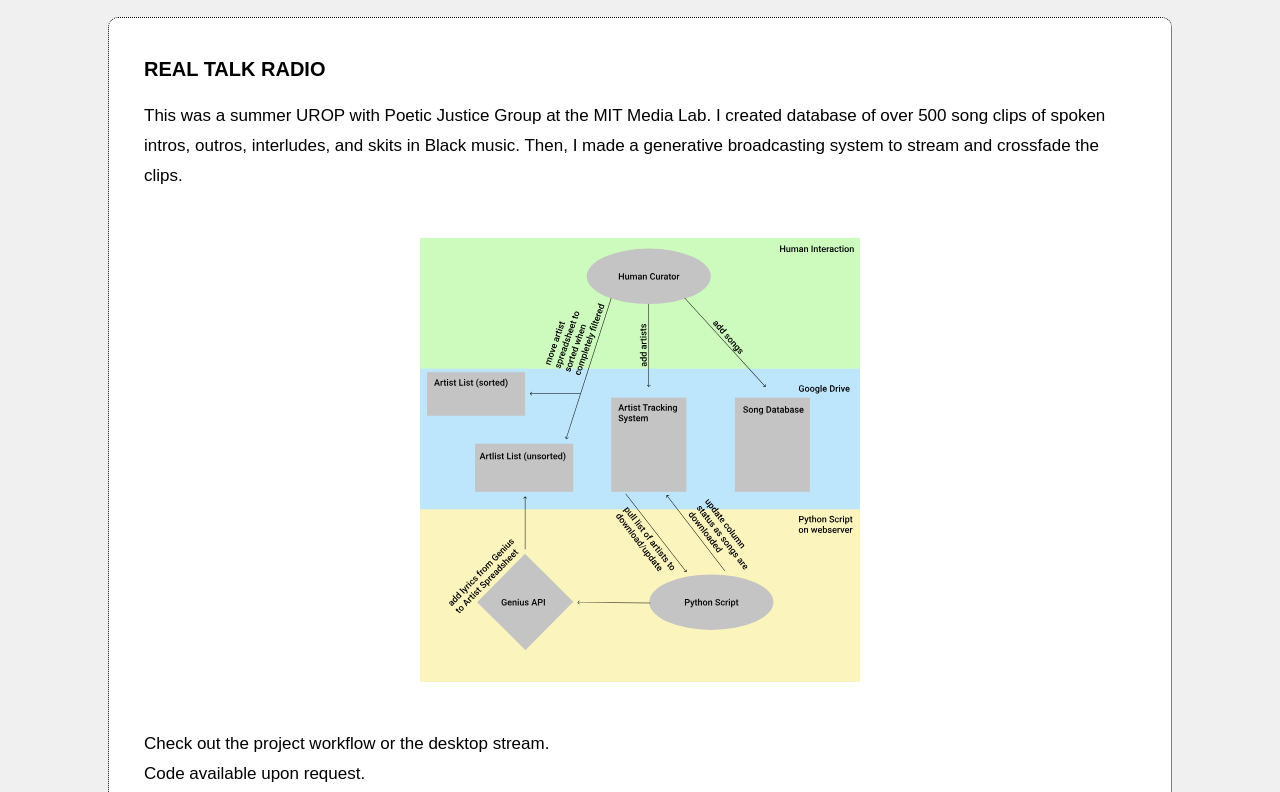
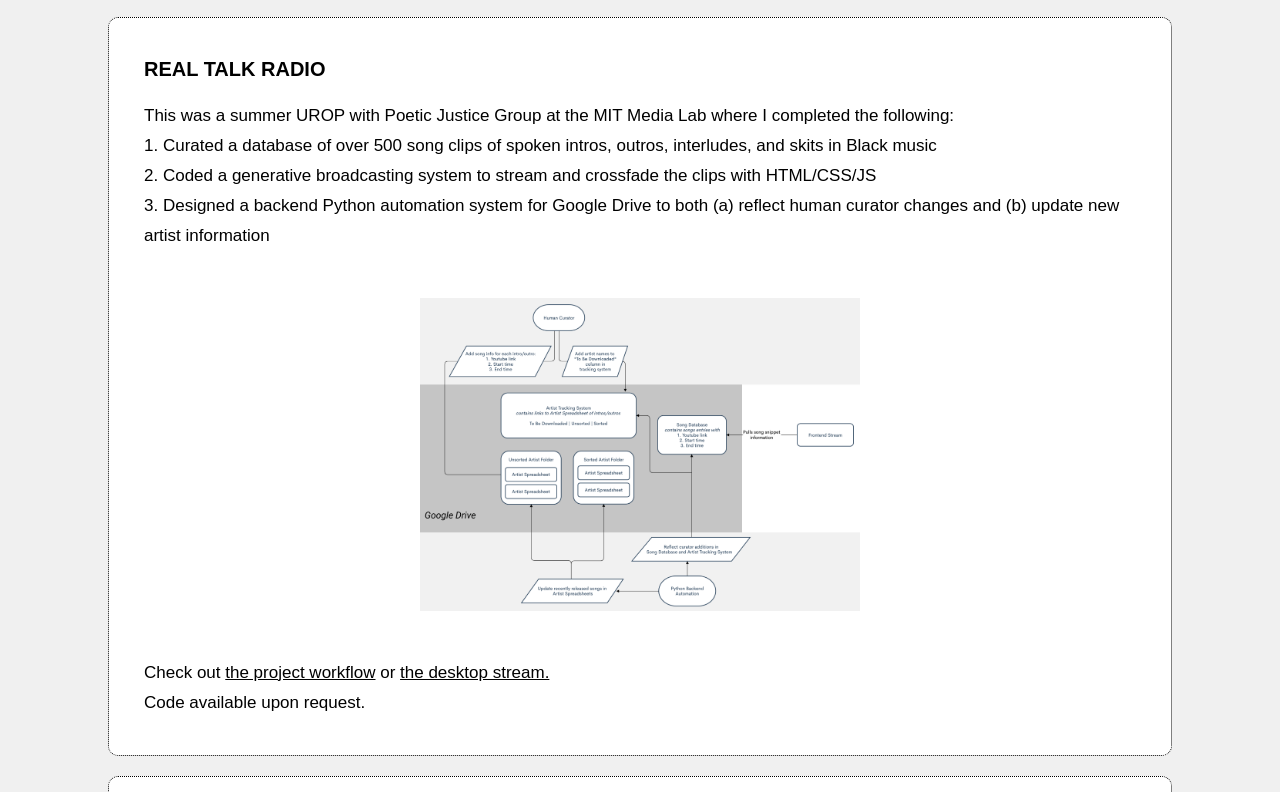
Before and after one commit to trudypainter/trudy-computer-html-old, a plain HTML site: page index.html in a window 1280 px wide. Shown: the part 886-1678 px from the top of the page. Drawn offline with nearby package versions, Linux system fonts and the light colour scheme.

Commit message:
updated real talk info

```diff
--- a/home.css
+++ b/home.css
@@ -45,7 +45,7 @@ a:link {
     color: #000000;
     font-size: 17px;
     text-align: left;
-    text-decoration: none;
+    text-decoration: underline;
 }
 
 
--- a/index.html
+++ b/index.html
@@ -36,7 +36,7 @@
                 <div class="card">
                     <p>Hey👋 I'm Trudy. I'm a 2nd year undergrad student at MIT studying computer science and comparative media studies.</p>
 
-                    <p>I'm interested in creative coding, data analysis, building systems, and how people express themselves.</p>
+                    <p>I'm interested in building systems, creative coding, data analysis, and how people express themselves.</p>
 
                     <p>You can contact me at <a href="mailto:tpainter@mit.edu" target="_top" title="tianadueck@gmail.com">tpainter@mit.edu</a>.</p>
 
@@ -65,12 +65,14 @@
             <div class="block">
                 <h2>REAL TALK RADIO</h2>
                 <p>
-                    This was a summer UROP with Poetic Justice Group at the MIT Media Lab. I created database of over 500 song clips of spoken intros, outros, interludes, and skits in Black music. Then, I made a generative broadcasting system to stream and crossfade the
-                    clips.
+                    This was a summer UROP with Poetic Justice Group at the MIT Media Lab where I completed the following:
+                    <br>1. Curated a database of over 500 song clips of spoken intros, outros, interludes, and skits in Black music
+                    <br>2. Coded a generative broadcasting system to stream and crossfade the clips with HTML/CSS/JS
+                    <br>3. Designed a backend Python automation system for Google Drive to both (a) reflect human curator changes and (b) update new artist information
                 </p>
-                <img class="block_image" src="google-workflow.svg">
+                <img class="block_image" src="overview.png">
                 <p>
-                    Check out <a target="blank" href="https://www.notion.so/Google-Workflow-9534563ea49648aebf8fdd92a6589293">the project workflow</a> or <a target="blank" href="https://mitmedialab.github.io/Real-Talk-Radio">the desktop stream.</a>
+                    Check out <a target="blank" href="https://www.notion.so/Google-Workflow-9534563ea49648aebf8fdd92a6589293">the project workflow</a> or <a target="blank" href="https://mitmedialab.github.io/real-talk-radio">the desktop stream.</a>
                     <br> Code available upon request.
                 </p>
             </div>
```
Also changed, not shown: overview.png (added), 1 other file.
